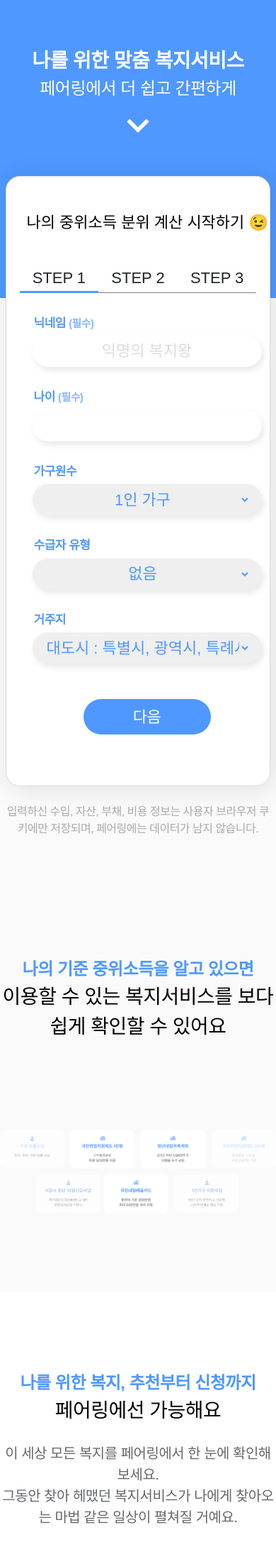
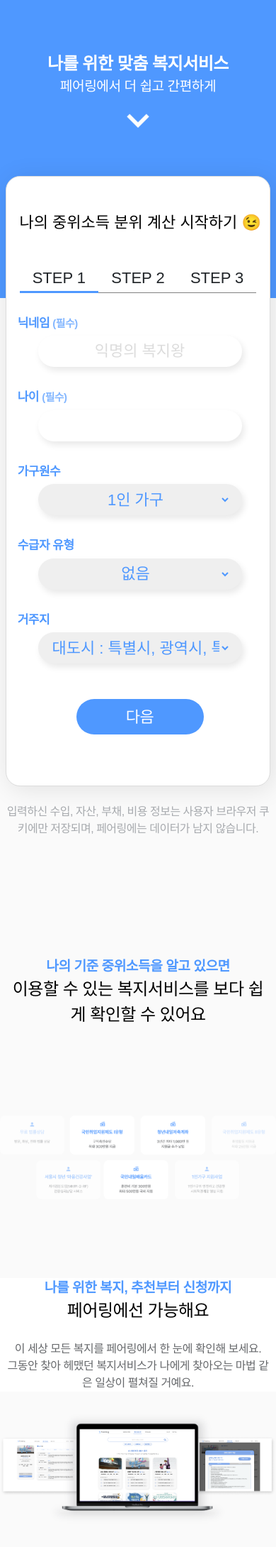
Before and after one commit to TIRANO-SW/front-end, a Django app: page / in a window 390 px wide. Shown: the part 60-2240 px from the top of the page at 71% size. Run offline with Django 4.2, Linux system fonts and the light colour scheme; some libraries are stand-ins or nearby versions; some web fonts are replaced.

Commit message:
1. last mobile

```diff
--- a/landing/static/landing/css/index.css
+++ b/landing/static/landing/css/index.css
@@ -821,6 +821,9 @@ footer {
   margin-bottom: 2%;
   padding: 2%;
 }
+#phone-submit > p {
+  font-size: 1rem;
+}
 }
 @media screen and (max-width: 480px) {
   header {
@@ -1139,6 +1142,54 @@ footer {
     height: 300px;
   }
 }
+@media screen and (max-width: 390px) {
+  .tab-content:nth-child(1) {
+    transform: translateX(-10px);
+    /* margin-left: 0.05%; */
+  }
+  .tab-content:nth-child(2) {
+    transform: translateX(205px);
+    /* margin-left: 0.05%; */
+  }
+  .tab-content:nth-child(3) {
+    transform: translateX(428px);
+  }
+  .question-icon {
+    top: 50px;
+    left: 10px;
+  }
+  input,
+  select {
+    width: 80%;
+  }
+  .input-name {
+    padding-left: 2%;
+  }
+  article {
+    padding: 0 2%;
+  }
+  aside {
+    padding: 0 2%;
+  }
+  .f-s {
+    font-size: 0.3rem;
+  }
+  .f-sm {
+    font-size: 0.5rem;
+  }
+  .f-ms {
+    font-size: 0.8rem;
+  }
+  .f-md {
+    font-size: 1rem;
+  }
+  .f-l {
+    font-size: 1.2rem;
+  }
+  .f-lg {
+    font-size: 1.5rem;
+  }
+}
 
 @media screen and (max-width: 375px) {
   .tab-content:nth-child(1) {
```
